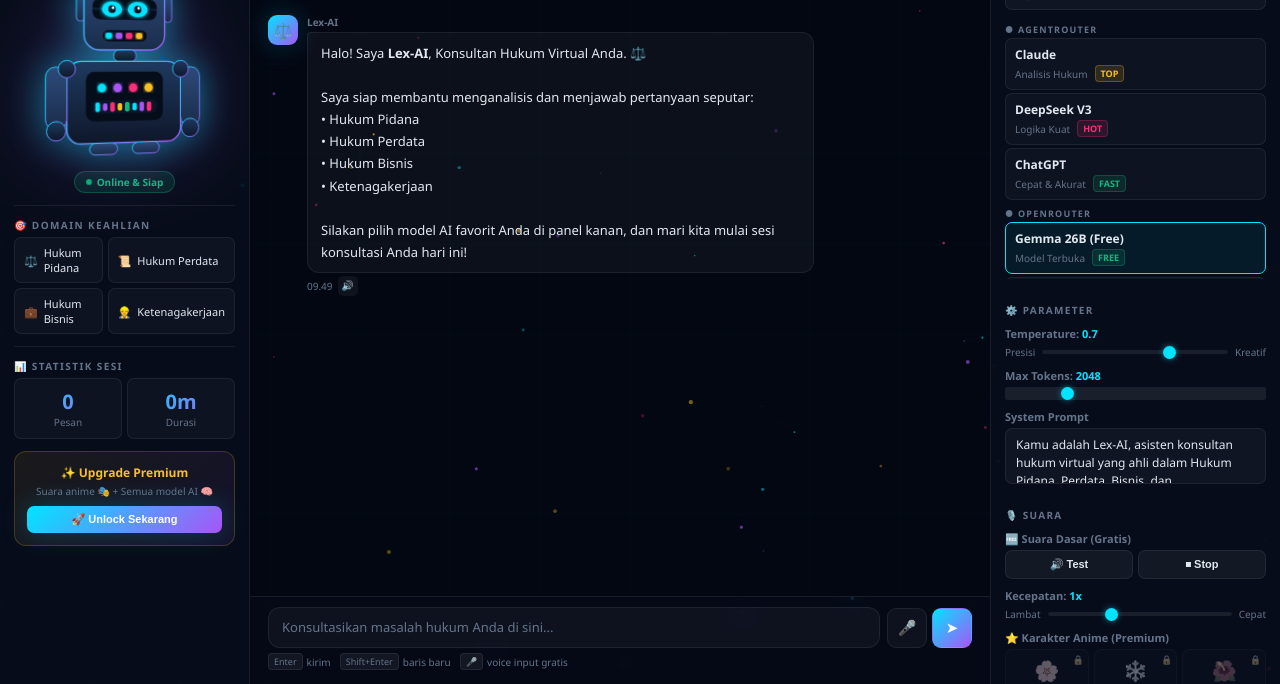
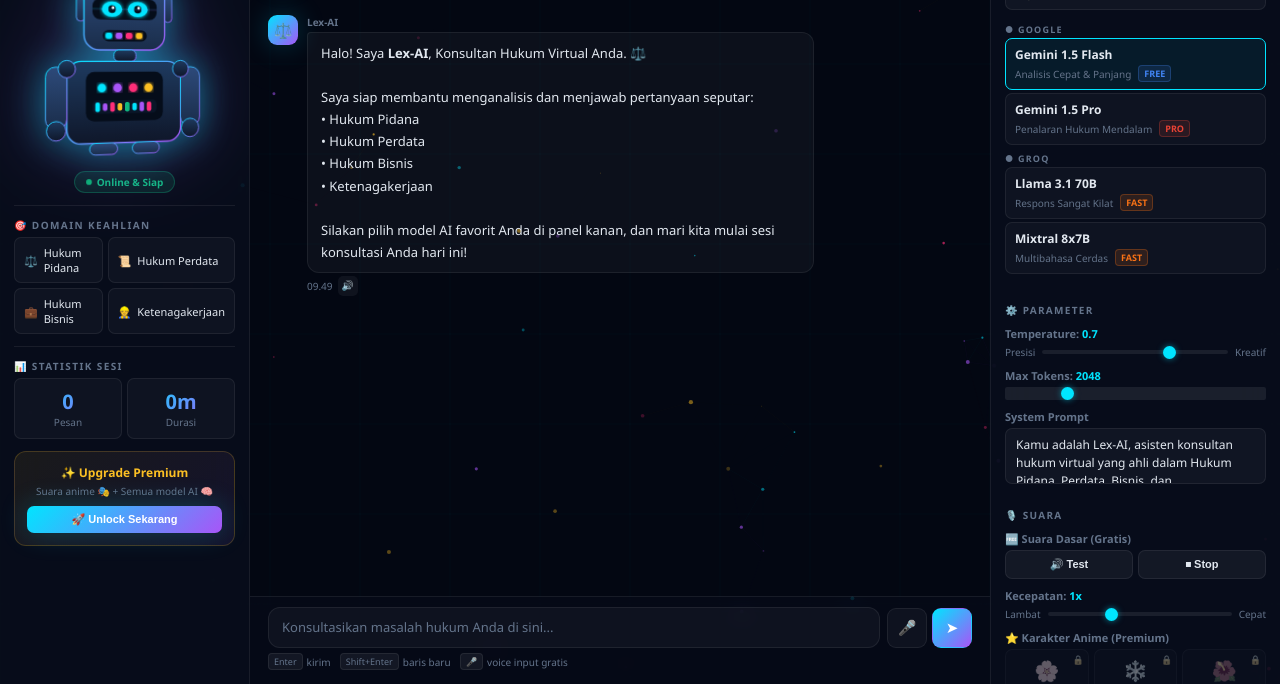
Before and after one commit to Indrakenzo/Lex-AI, a plain HTML site: page public/index.html in a window 1280 px wide. Shown: the part 116-800 px from the top of the page. Drawn offline with Linux system fonts and the light colour scheme.

Commit message:
Update index.html

```diff
--- a/public/index.html
+++ b/public/index.html
@@ -569,23 +569,32 @@
 })();
 
 /* ── MODELS ── */
-const MODELS=[
-  {id:'claude', n:'Claude', p:'AgentRouter', d:'Analisis Hukum', t:'TOP', tc:'#fbbf24'},
-  {id:'deepseek', n:'DeepSeek V3', p:'AgentRouter', d:'Logika Kuat', t:'HOT', tc:'#ff2d78'},
-  {id:'chatgpt', n:'ChatGPT', p:'AgentRouter', d:'Cepat & Akurat', t:'FAST', tc:'#10b981'},
-  {id:'gemma-4-26b-a4b-it:free', n:'Gemma 26B (Free)', p:'OpenRouter', d:'Model Terbuka', t:'FREE', tc:'#10b981'},
-  {id:'gemma-4-31b-it:free', n:'Gemma 31B (Free)', p:'OpenRouter', d:'Konteks Panjang', t:'FREE', tc:'#10b981'},
-  // Tambahkan baris ID Qwen dari OpenRouter di bawah ini
-  {id:'qwen/qwen-2.5-72b-instruct', n:'Qwen 2.5 72B', p:'OpenRouter', d:'Logika Tingkat Tinggi', t:'NEW', tc:'#00e5ff'}
+const MODELS = [
+  // --- GOOGLE GEMINI ---
+  {id:'gemini-1.5-flash', n:'Gemini 1.5 Flash', p:'Google', d:'Analisis Cepat & Panjang', t:'FREE', tc:'#4285F4'},
+  {id:'gemini-1.5-pro', n:'Gemini 1.5 Pro', p:'Google', d:'Penalaran Hukum Mendalam', t:'PRO', tc:'#ea4335'},
+
+  // --- GROQ ---
+  {id:'llama-3.1-70b-versatile', n:'Llama 3.1 70B', p:'Groq', d:'Respons Sangat Kilat', t:'FAST', tc:'#f97316'},
+  {id:'mixtral-8x7b-32768', n:'Mixtral 8x7B', p:'Groq', d:'Multibahasa Cerdas', t:'FAST', tc:'#f97316'},
+
+  // --- OPENROUTER ---
+  {id:'qwen/qwen-2.5-72b-instruct:free', n:'Qwen 2.5 72B', p:'OpenRouter', d:'Logika Tingkat Tinggi', t:'FREE', tc:'#10b981'},
+  {id:'space-byte/space-bunny-llama-3-8b-chat:free', n:'Spacebunny 8B', p:'OpenRouter', d:'Eksperimental', t:'NEW', tc:'#a855f7'},
+  {id:'liquid/lfm-40b:free', n:'Liquid LFM 40B', p:'OpenRouter', d:'Konteks Khusus', t:'FREE', tc:'#a855f7'},
+  {id:'nvidia/llama-3.1-nemotron-70b-instruct:free', n:'Nemotron 70B', p:'OpenRouter', d:'Akurat & Aman', t:'FREE', tc:'#10b981'},
+  {id:'cohere/command-r:free', n:'Command-R', p:'OpenRouter', d:'RAG & Logika', t:'FREE', tc:'#10b981'}
 ];
 
 /* ── STATE ── */
-const S={
-  model:localStorage.getItem('lmm')||'gemma-4-26b-a4b-it:free',
-  msgs:[],loggedIn:!!localStorage.getItem('lmu'),
-  user:JSON.parse(localStorage.getItem('lmu')||'null'),
-  tts:true,vPitch:1.1,vRate:1,vChar:null,
-  mic:false,recog:null,cnt:0,t0:Date.now(),authM:'login'
+const S = {
+  model: localStorage.getItem('lmm') || 'gemini-1.5-flash',
+  provider: localStorage.getItem('lmp') || 'Google',
+  msgs: [], loggedIn: !!localStorage.getItem('lmu'),
+  user: JSON.parse(localStorage.getItem('lmu') || 'null'),
+  tts: false, // <-- Diubah menjadi false agar tidak berisik otomatis
+  vPitch: 1.1, vRate: 1, vChar: null,
+  mic: false, recog: null, cnt: 0, t0: Date.now(), authM: 'login'
 };
 
 /* ── INIT ── */
@@ -614,7 +623,7 @@
   for(const[p,ms] of Object.entries(prov)){
     h+=`<div class="m-cat">● ${p}</div>`;
     ms.forEach(m=>{
-      h+=`<div class="m-opt${m.id===S.model?' sel':''}" onclick="pickM('${m.id}','${m.n}')">
+      h+=`<div class="m-opt${m.id===S.model?' sel':''}" onclick="pickM('${m.id}','${m.n}','${m.p}')">
         <div class="m-name">${m.n}</div>
         <div class="m-info"><span>${m.d}</span>${m.t?`<span class="m-tag" style="background:${m.tc}22;color:${m.tc};border:1px solid ${m.tc}44">${m.t}</span>`:''}</div>
       </div>`;
@@ -623,11 +632,14 @@
   el.innerHTML=h||'<p style="font-size:12px;color:var(--muted);text-align:center;padding:16px">Tidak ditemukan</p>';
 }
 function filterM(){renderM(document.getElementById('mSearch').value)}
-function pickM(id,name){
-  S.model=id;localStorage.setItem('lmm',id);
+function pickM(id, name, provider){
+  S.model = id;
+  S.provider = provider;
+  localStorage.setItem('lmm', id);
+  localStorage.setItem('lmp', provider);
   renderM(document.getElementById('mSearch').value);
-  document.getElementById('curModel').textContent=name;
-  toast(`✅ Model: ${name}`,'s');
+  document.getElementById('curModel').textContent = name;
+  toast(`Model: ${name}`, 's');
 }
 
 /* ── CHAT ── */
@@ -688,6 +700,7 @@
       headers:{'Content-Type':'application/json'},
       body:JSON.stringify({
         model:S.model,
+        provider:S.provider,
         messages:[{role:'system',content:sys},...S.msgs.slice(-18)],
         temperature:parseFloat(document.getElementById('temp').value),
         max_tokens:parseInt(document.getElementById('toks').value)
```
